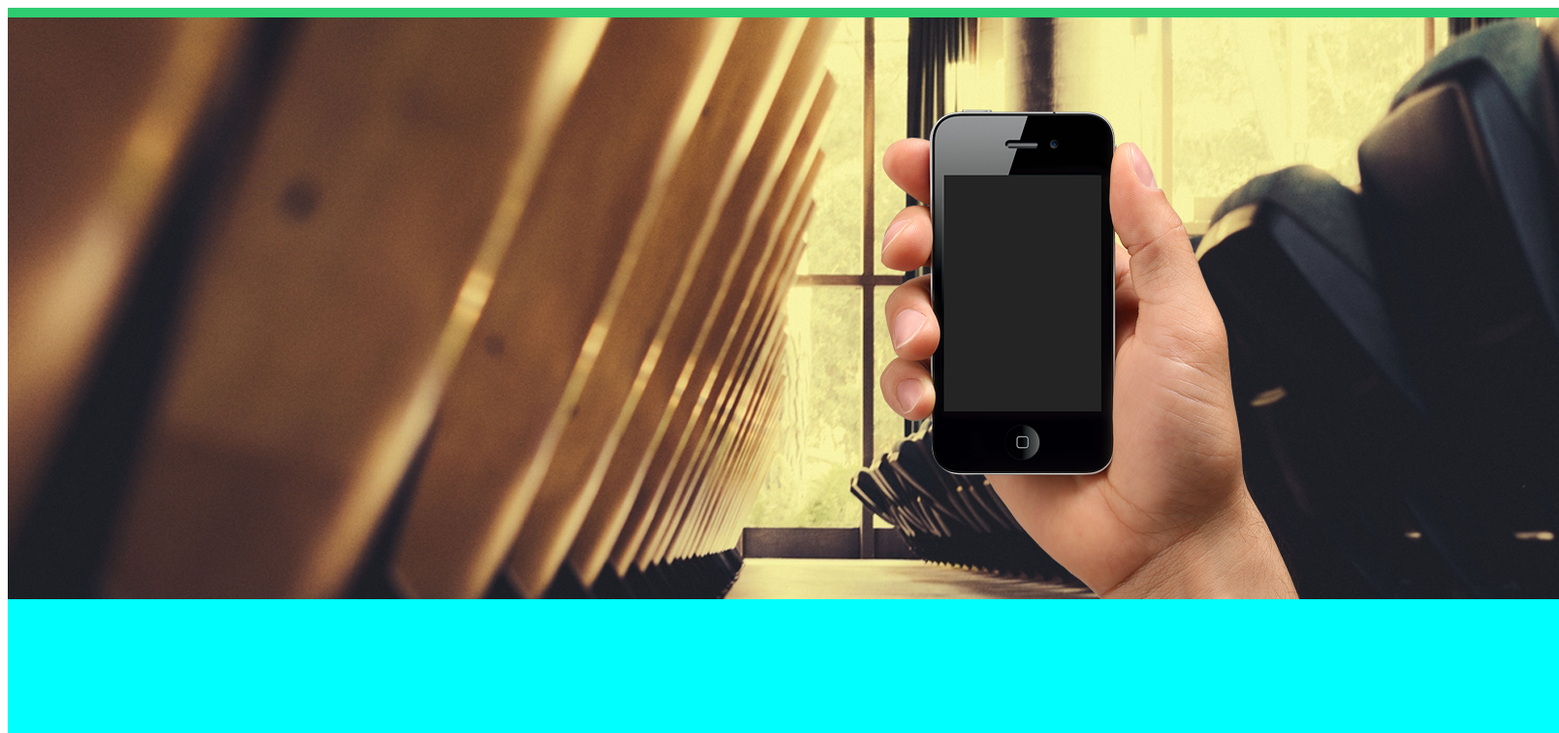
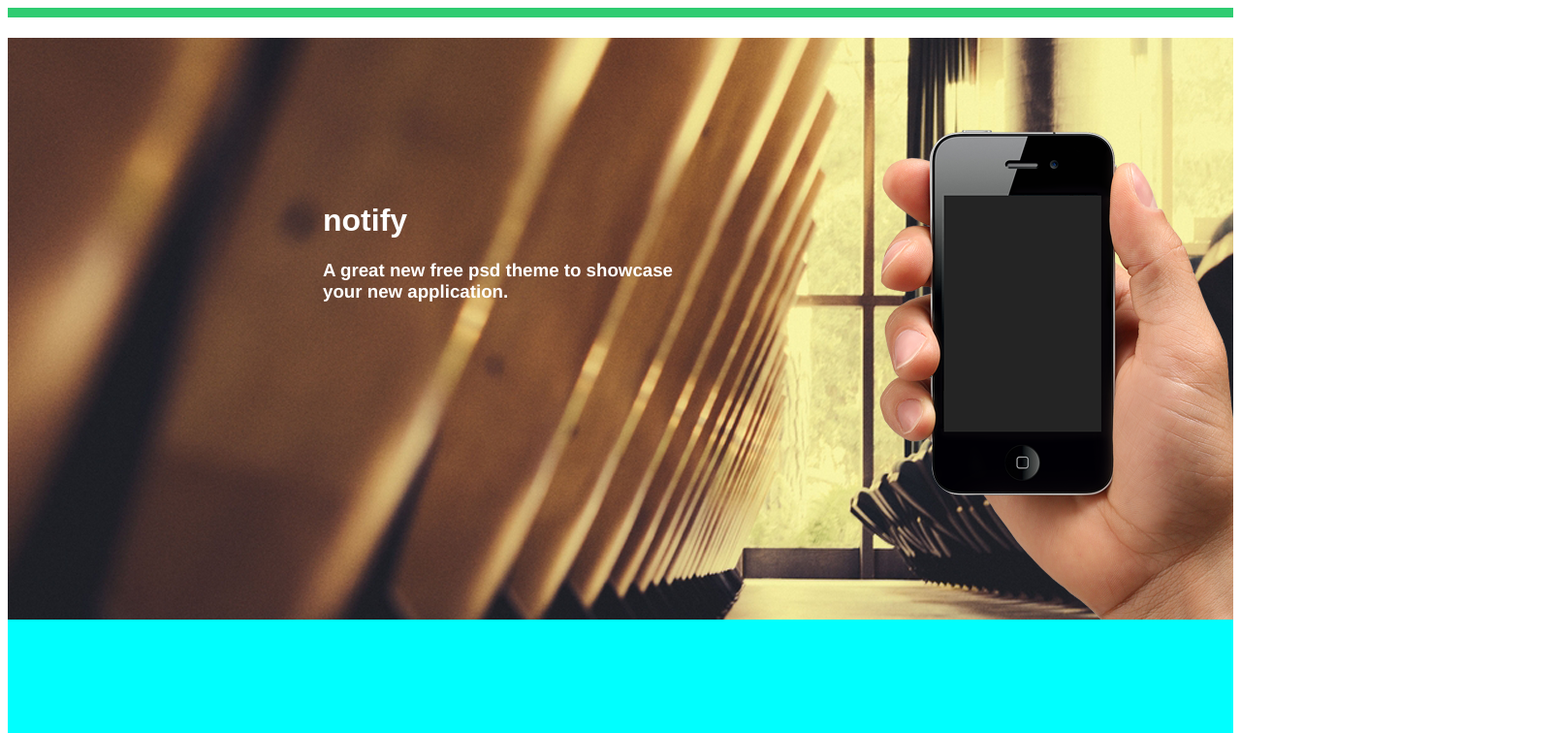
Before and after one commit to ohaa99/Notify-Site, a plain HTML site: page index.html in a window 1280 px wide. Shown: the top 756 px of the page at 97% size, 1608 px wide, since content can reach past the window. Drawn offline with Linux system fonts and the light colour scheme.

Commit message:
I Can do it

```diff
--- a/css/style.css
+++ b/css/style.css
@@ -1,5 +1,5 @@
 body {
-width: 1600px;
+max-width: 1600px;
 background-color: white;
 }
 #topbar {
@@ -13,6 +13,18 @@ width: 100%;
 background-image: url("../images/header.png");
 background-repeat: no-repeat;
 }
+#logo{
+font-family: Arial, Helvetica, sans-serif;
+color:white;
+margin-left: 325px;
+padding-top: 170px;
+}
+#discription{
+color:white;
+font-family: Helvetica,Arial, sans-serif;
+margin-left: 325px;
+
+}
 #featchers{
 height: 335px;
 width: 100%;
--- a/index.html
+++ b/index.html
@@ -5,11 +5,15 @@
     <meta name="viewport" content="width=device-width, initial-scale=1.0">
     <meta http-equiv="X-UA-Compatible" content="ie=edge">
     <title>Notify Home</title>
+    <!--<link rel="stylesheet" type="text/css" href="css/normalize.css">-->
     <link rel="stylesheet" type="text/css" href="css/style.css">
 </head>
 <body>
  <div id="topbar"></div>
- <div id="sitehead"></div>
+ <div id="sitehead">
+      <h1 id="logo">notify</h1>
+      <h3 id="discription">A great new free psd theme to showcase<br/> your new application.</h3>
+ </div>
  <div id="featchers">
     <div id="featcherOne"></div>
     <div id="featcherTwo"></div>
```
